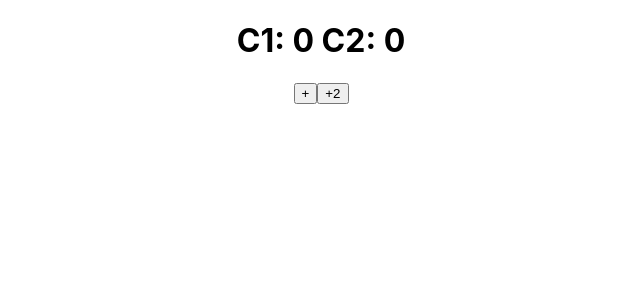
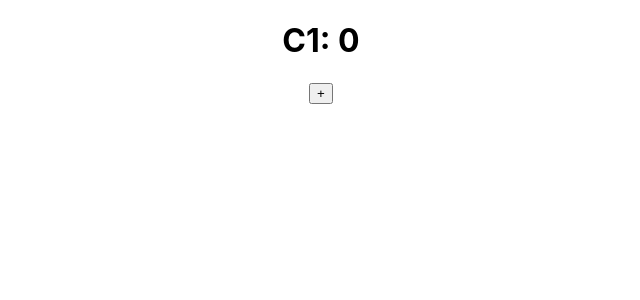
Before and after one commit to xphenriquex/react-hooks, a React (Create React App) app: page / in a window 1280 px wide. Shown: the top 300 px of the page, without its empty margins (319-959 px from the left). Built offline with nearby package versions, Linux system fonts and the light colour scheme.

Commit message:
useCallback - React Hook

```diff
--- a/src/App.js
+++ b/src/App.js
@@ -1,42 +1,29 @@
+import P from 'prop-types';
 import './App.css';
-import { useEffect, useState } from 'react';
+import React, { useCallback, useState } from 'react';
 
-const eventFn = () => {
-  console.log('h1 clicado');
+const Button = React.memo(({ incrementButton }) => {
+  console.log('Filho, renderizou')
+  return <button onClick={() => incrementButton(10)}>+</button>;
+});
+
+Button.propTypes = {
+  incrementButton: P.func,
 };
 
 function App() {
+  const [counter, setCounter] = useState(0);
 
-  const [counter, setCounter] = useState(0);
-  const [counter2, setCounter2] = useState(0);
-
-  //componentDidUpdate - executa todas vez que o component atualiza
-  useEffect(() => {
-    console.log("componentDidUpdate")
-  });
-
-  //componentDidMount - executa 1x
-  useEffect(() => {
-    document.querySelector('h1')?.addEventListener('click', eventFn)
-
-    //componentwillUnmount - limpeza
-    return () => {
-      document.querySelector('h1')?.removeEventListener('click', eventFn)
-    }
+  const incrementCounter = useCallback((num) => {
+    setCounter((c) => c + num);
   }, []);
 
-   //com dependência - executa toda vez que a dependência mudar
-   useEffect(() => {
-    console.log("C1:", counter, "C2:", counter2)
-  }, [counter, counter2]);
-
-
+  console.log('Pai, renderizou')
 
   return (
     <div className="App">
-      <h1>C1: {counter} C2: {counter2} {' '}</h1>
-      <button onClick={() => setCounter(counter + 1)}>+</button>
-      <button onClick={() => setCounter2(counter2 + 1)}>+2</button>
+      <h1>C1: {counter} </h1>
+      <Button incrementButton={incrementCounter} />
     </div>
   );
 }
```
